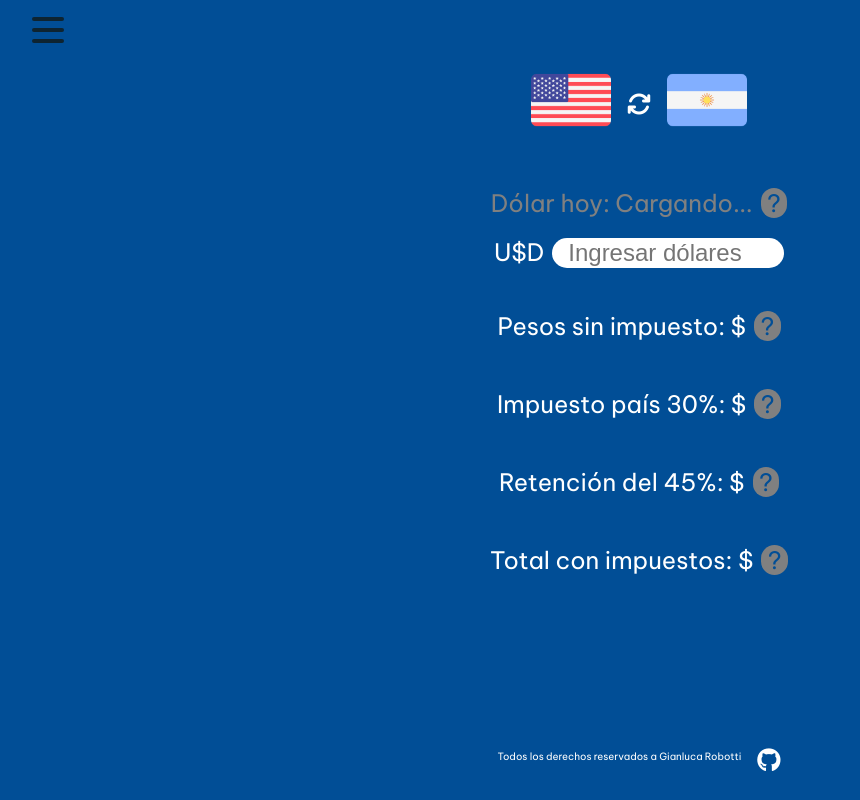
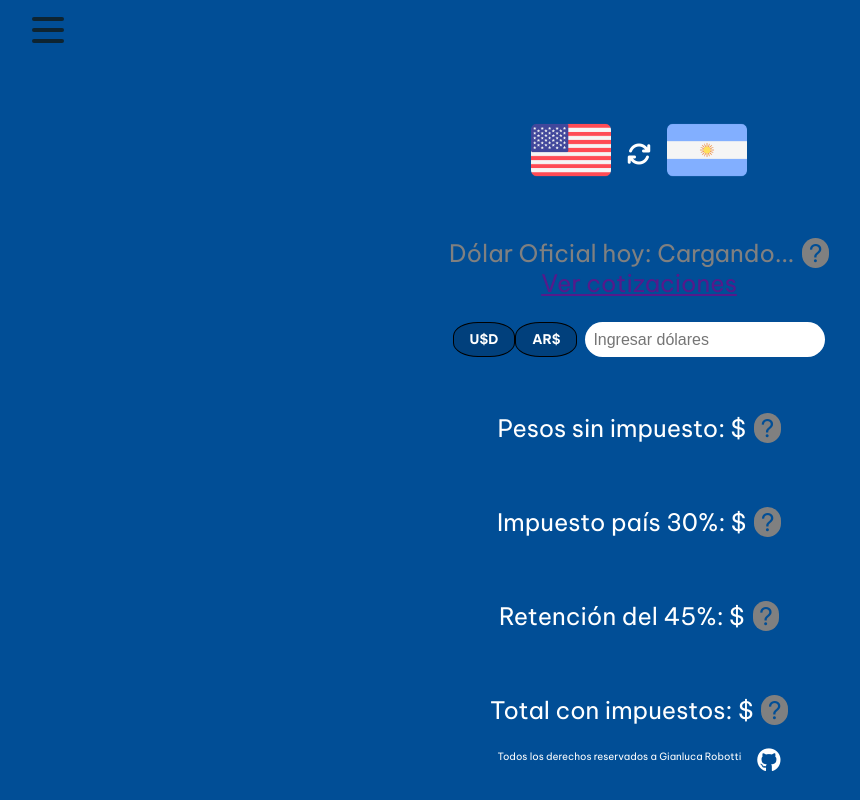
Before and after one commit to gianlucarobotti200/CalculaDolarTarjeta, a PHP site: page / in a window 1280 px wide. Shown: the whole page, without its empty margins (1-861 px from the left). Run offline with PHP 8.4, Linux system fonts and the light colour scheme; some libraries are stand-ins or nearby versions.

Commit message:
función de elegir que moneda usar

```diff
--- a/index.html
+++ b/index.html
@@ -44,10 +44,12 @@
     </section>
 
     <section class="data">
-      <span id="cotizacion" class="cotizacion">Dólar hoy: Cargando...</span>
-
+      <span id="cotizacion" class="cotizacion">Dólar Oficial hoy: Cargando...</span>
+      <br><a href="">Ver cotizaciones</a>
       <form name="dolartospend">
-        <label for="money">U$D<input class="in-dollar" type="number" id="money" name="money" placeholder="Ingresar dólares" onchange="getDolars()"></label>
+        <button id="usd" type="reset">U$D</button>
+        <button id="ars" type="reset">AR$</button>
+        <input class="in-dollar" type="number" min="0" id="money" name="money" placeholder="Ingresar dólares" onchange="getDolars()">
       </form>
 
       <div class="lista">
--- a/index.js
+++ b/index.js
@@ -7,12 +7,30 @@
     console.log("funcion listValues: " + values[0].casa.venta)
     dolar = (parseFloat(values[0].casa.venta.replace(",", "."))).toFixed(2);
     let objDolar = document.getElementById("cotizacion");
-    objDolar.innerText = `Dólar hoy: $${dolar}`
+    objDolar.innerText = `Dólar Oficial hoy: $${dolar}`
 };
 
 window.addEventListener("load", function(){
     listValues();
 })
+
+function getPesos(){
+    let pesos = ((parseFloat(document.getElementById('money').value))).toFixed(2);
+    let objPesos = document.getElementById("pesosinimp");
+    objPesos.innerText = `Pesos sin impuesto: $${pesos}`;
+    console.log("funcion getPesos " + pesos);
+    let impPais = (pesos*.30).toFixed(2);
+    let objImpPais = document.getElementById("imppais");
+    objImpPais.innerText = `Impuesto país 30%: $${impPais}`;
+
+    let ret = (pesos*.45).toFixed(2);
+    let objRet = document.getElementById("ret");
+    objRet.innerText = `Retención del 45%: $${ret}`;
+
+    let total = ((pesos*175)/100).toFixed(2);
+    let objTotal = document.getElementById("total");
+    objTotal.innerText = `Total con impuestos: $${total}`;
+}
 
 function getDolars(){
 
@@ -38,3 +56,19 @@
     let objTotal = document.getElementById("total");
     objTotal.innerText = `Total con impuestos: $${total}`;
 }
+
+document.getElementById("ars").addEventListener("click", function(){
+    console.log("holis");
+    let inPesos = document.querySelector(".in-dollar");
+    inPesos.placeholder = "Ingresar pesos";
+    inPesos.setAttribute("onchange", "getPesos()");
+
+})
+
+document.getElementById("usd").addEventListener("click", function(){
+    console.log("holis");
+    let inDolars = document.querySelector(".in-dollar");
+    inDolars.placeholder = "Ingresar dólares";
+    inDolars.setAttribute("onchange", "getDolars()");
+
+})
--- a/scss/styles.css
+++ b/scss/styles.css
@@ -1,14 +1,16 @@
 * {
   box-sizing: border-box;
+}
+
+:root {
+  --blueleft: linear-gradient(to left, #014e96, #0073df);
+  --blueright: linear-gradient(to right, #f46b45, #eea849);
 }
 
 body {
   margin: 0;
   background-color: #014e96;
   color: white;
-  display: flex;
-  flex-direction: column;
-  justify-content: space-between;
   font-family: "Be Vietnam Pro", sans-serif;
 }
 
@@ -172,16 +174,50 @@
 }
 main section.data form {
   display: flex;
-  flex-direction: column;
-  align-items: center;
+  justify-content: center;
+  margin: 1.5rem 0;
 }
-main section.data form label {
-  margin: 1.2rem 0;
-}
+
 .cotizacion {
   color:grey;
   font-size: 0.9rem;
 }
+
+button {
+  border-radius: 40%;
+  -webkit-border-radius: 40%;
+  -moz-border-radius: 40%;
+  -ms-border-radius: 40%;
+  -o-border-radius: 40%;
+  background-color: #01407c;
+  color: white;
+  font-family: "Be Vietnam Pro", sans-serif;
+  font-weight: 600;
+  border:solid 1px black;
+  padding: 0.5rem 1rem;
+  transition: 0.5s;
+  -webkit-transition: 0.5s;
+  -moz-transition: 0.5s;
+  -ms-transition: 0.5s;
+  -o-transition: 0.5s;
+}
+
+button:hover{
+  transform: scale(1.1);
+  border: solid 3px #0e2431;
+  background: var(--blueleft);
+}
+
+input {
+  margin-left: 0.5rem;
+  width: 15rem;
+  border-radius: 50px;
+  border-style: none;
+  background-color: white;
+  color: black;
+  padding-left: .5rem;
+}
+
 main section.data span::after {
   content: "?";
   color: #014e96;
@@ -195,21 +231,13 @@
   -ms-border-radius: 50px;
   -o-border-radius: 50px;
 }
-main section.data form label input.in-dollar {
-  margin-left: 0.5rem;
-  width: 30vw;
-  border-radius: 50px;
-  border-style: none;
-  background-color: white;
-  color: black;
-  padding-left: .5rem;
-}
+
 div.lista {
   display: flex;
   flex-direction: column;
 }
 div.lista span{
-  margin: 1.5rem 0;
+  margin: 5vh 0;
 }
 /*# sourceMappingURL=styles.css.map */
 footer {
@@ -232,10 +260,18 @@
     font-size: 1.5rem;
   }
 
-  input {
-    font-size: 1.5rem;
+  main {
+    position:relative;
+    top: 50px;
   }
 
+  input {
+    font-size: 1rem;
+  }
+
+  div.lista span{
+    margin: 4vh 0;
+  }
   main section.data form label input.in-dollar {
     margin-left: 0.5rem;
     width: 60%;
@@ -262,8 +298,16 @@
   body{
     font-size: 0.6rem;
   }
-
   section.flags img {
     width: 3.5rem;
   }
+  input {
+    margin-left: 0.5rem;
+    width: 7.6rem;
+    border-radius: 50px;
+    border-style: none;
+    background-color: white;
+    color: black;
+    padding-left: .5rem;
+  }
 }
```
